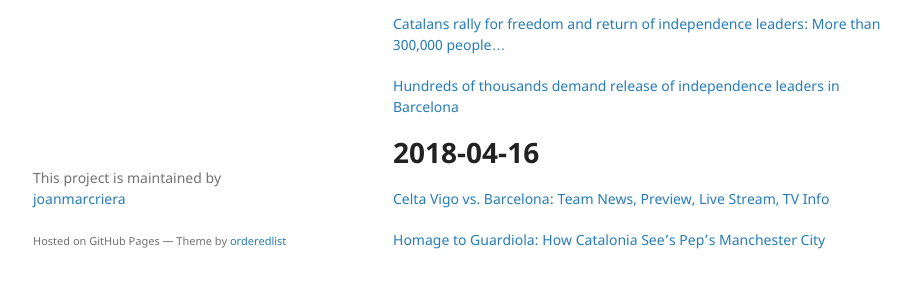
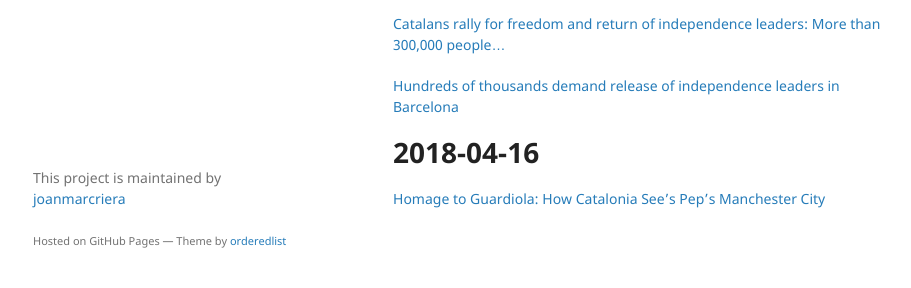
Before and after one commit to joanmarcriera/joanmarcriera-old.github.io, a Jekyll site: the page built from index.md, in a window 1280 px wide and 900 px high, scrolled down 825 px, cut to the strip 580-868 px from the top of the window. Shown: the whole strip, without its empty margins (177-1088 px from the left). Built offline with Jekyll 4.4.1, drawn with Linux system fonts in a browser that asks for light colours; our own code applies the rules of GitHub Pages for plain Markdown files.

```diff
--- a/index.md
+++ b/index.md
@@ -69,6 +69,4 @@ layout: default
 
 # 2018-04-16
 
-[Celta Vigo vs. Barcelona: Team News, Preview, Live Stream, TV Info](http://bleacherreport.com/articles/2770628-celta-vigo-vs-barcelona-team-news-preview-live-stream-tv-info?ref=hvper.com&utm_source=hvper.com&utm_medium=website)
-
 [Homage to Guardiola: How Catalonia See's Pep's Manchester City](http://bleacherreport.com/articles/2770746-homage-to-guardiola-how-catalonia-sees-peps-manchester-city?ref=hvper.com&utm_source=hvper.com&utm_medium=website)
```
